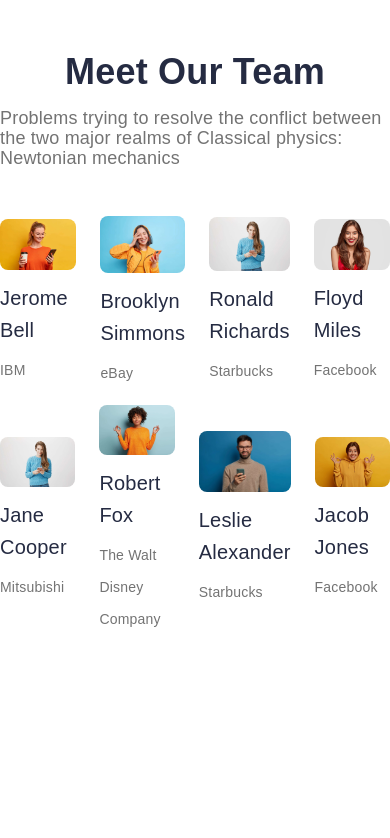
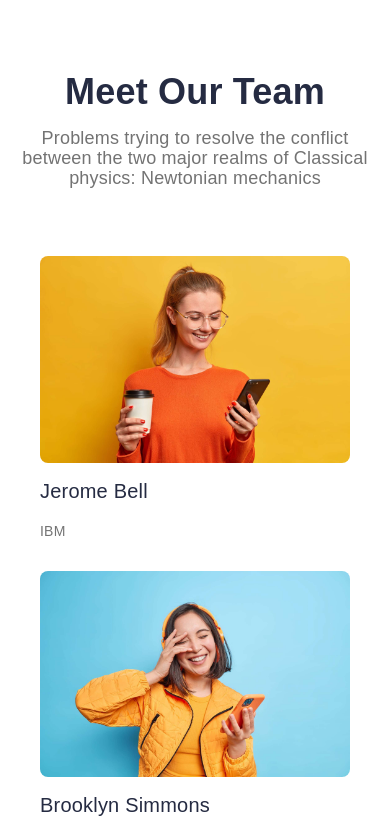
Before and after one commit to MuhammedZeki/D-nemProjesi-ecommers, a React (Vite) app: page /team in a window 390 px wide. Shown: the top 838 px of the page. Built offline with nearby package versions, Linux system fonts and the light colour scheme.

Commit message:
Team mobile is done

```diff
--- a/src/pages/Team.jsx
+++ b/src/pages/Team.jsx
@@ -2,8 +2,8 @@ import TeamItem from "../components/team/TeamItem";
 
 const Team = () => {
   return (
-    <div className="lg:w-[75%] flex flex-col gap-12 lg:mx-auto lg:py-8  lg:px-4  font-montserrat">
-      <div className="flex flex-col gap-3 mt-12 items-center justify-center">
+    <div className="lg:w-[75%] flex flex-col p-5 gap-12 lg:mx-auto lg:py-8  lg:px-4  font-montserrat">
+      <div className="flex text-center lg:text-start flex-col gap-3 mt-12 items-center justify-center">
         <h2 className="font-bold text-4xl leading-12 tracking-[0.2px] text-[#252B42]">
           Meet Our Team
         </h2>
@@ -12,8 +12,8 @@ const Team = () => {
           of Classical physics: Newtonian mechanics{" "}
         </p>
       </div>
-      <div className="flex flex-col gap-4">
-        <div className="flex items-center gap-6">
+      <div className="flex flex-col gap-4 p-5">
+        <div className="lg:flex lg:flex-row flex flex-col items-center gap-6">
           <TeamItem img={"/team/team1.jpg"} name={"Jerome Bell"} job={"IBM"} />
           <TeamItem
             img={"/team/team2.jpg"}
@@ -31,7 +31,7 @@ const Team = () => {
             job={"Facebook"}
           />
         </div>
-        <div className="flex items-center gap-6">
+        <div className="lg:flex lg:flex-row flex flex-col items-center gap-6 ">
           <TeamItem
             img={"/team/team5.jpg"}
             name={"Jane Cooper"}
```
